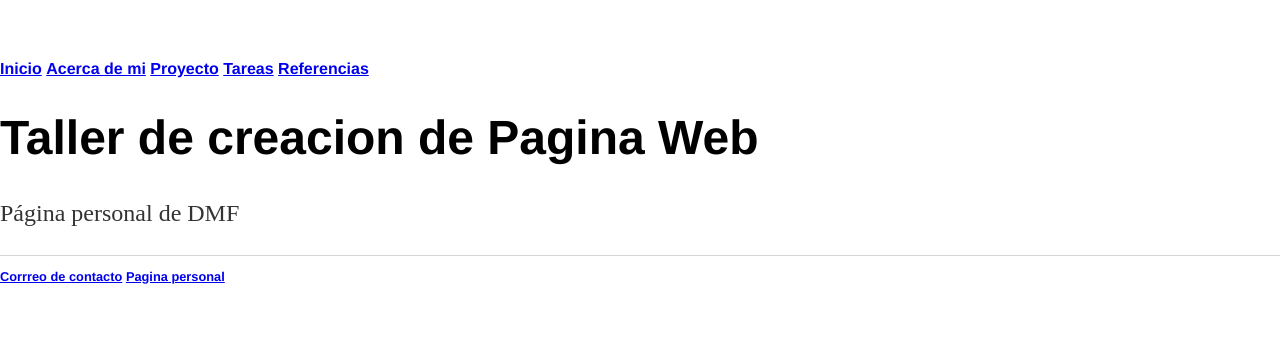
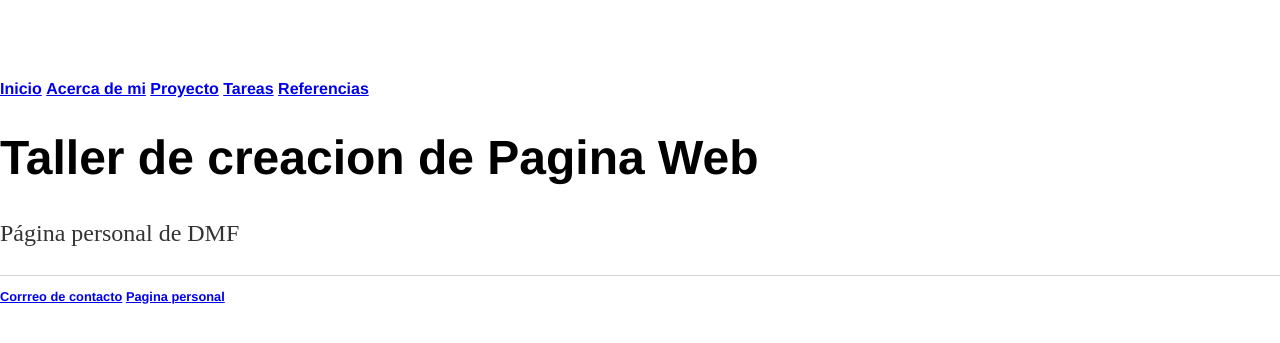
Before and after one commit to DMF0/proof1, a Jekyll site: the page built from index.html, in a window 1280 px wide. Shown: the top 343 px of the page. Built offline with Jekyll 4.4.1, drawn with Linux system fonts in a browser that asks for light colours.

Commit message:
Update main.css

```diff
--- a/CSS/main.css
+++ b/CSS/main.css
@@ -1,5 +1,5 @@
 body{
-	margin: 60px auto;
+	margin: 80px auto;
 	wudth: 70%;
 }
 nav ul, footer ul{
```
